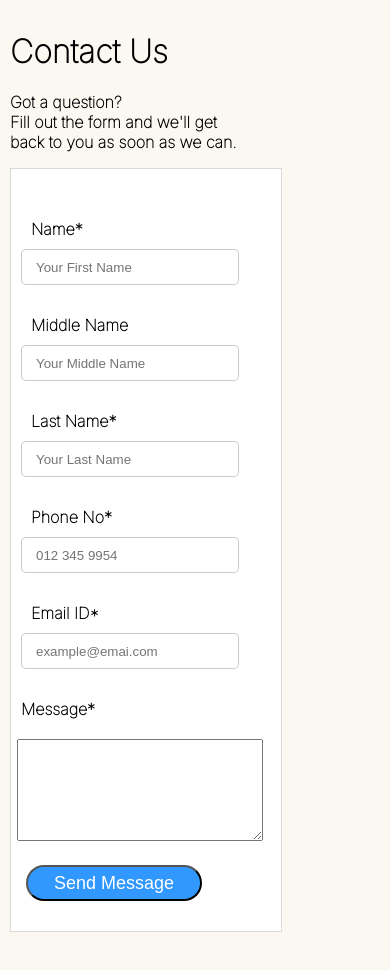
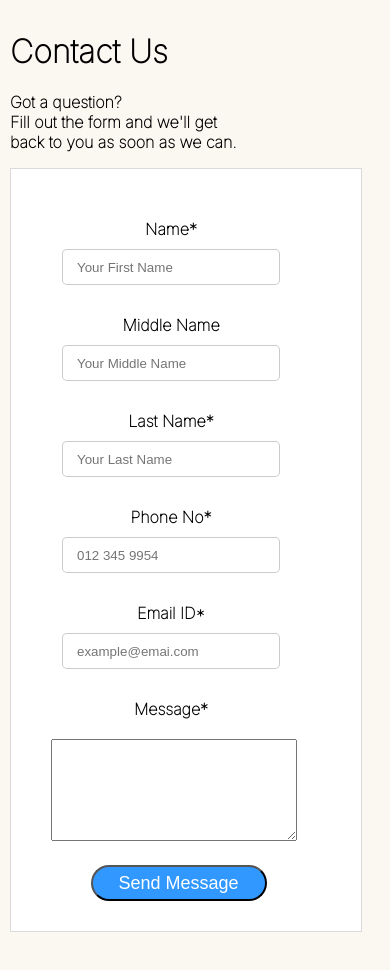
Before and after one commit to smaranjitghose/indokhaadyam, a React (Create React App) app: page /contact in a window 390 px wide. Built offline with nearby package versions, Linux system fonts and the light colour scheme; a web font is replaced by a local one.

Commit message:
updated contact form

```diff
--- a/src/styles/ContactUs.css
+++ b/src/styles/ContactUs.css
@@ -68,10 +68,14 @@ textarea{
     .content{
         margin-left: 10px;
     }
+    .fieldBlock{
+        text-align: center;
+        justify-content: center;
+    }
     form{
         padding-left: 0px;
-
-        width: 15rem;
+    text-align: center;
+        width: 20rem;
     }
     textarea{
         font-size: 14px;
```
